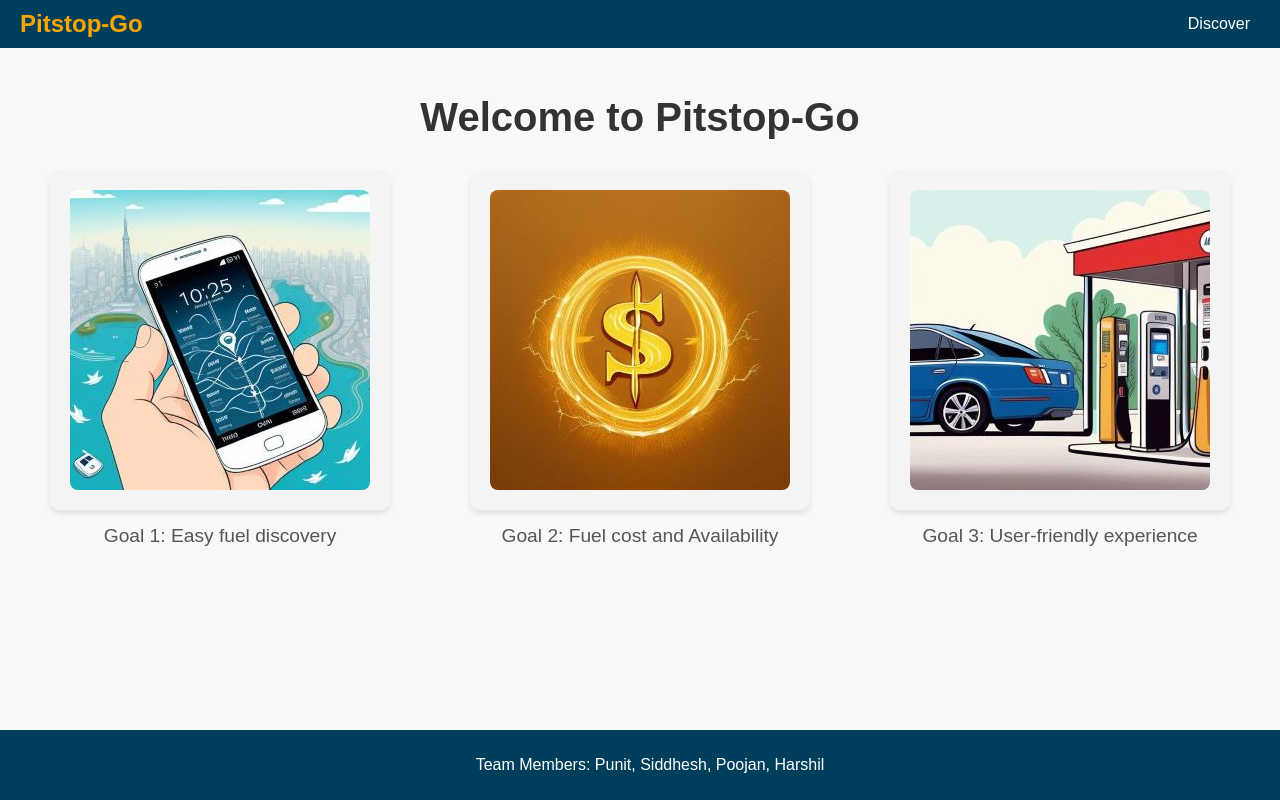
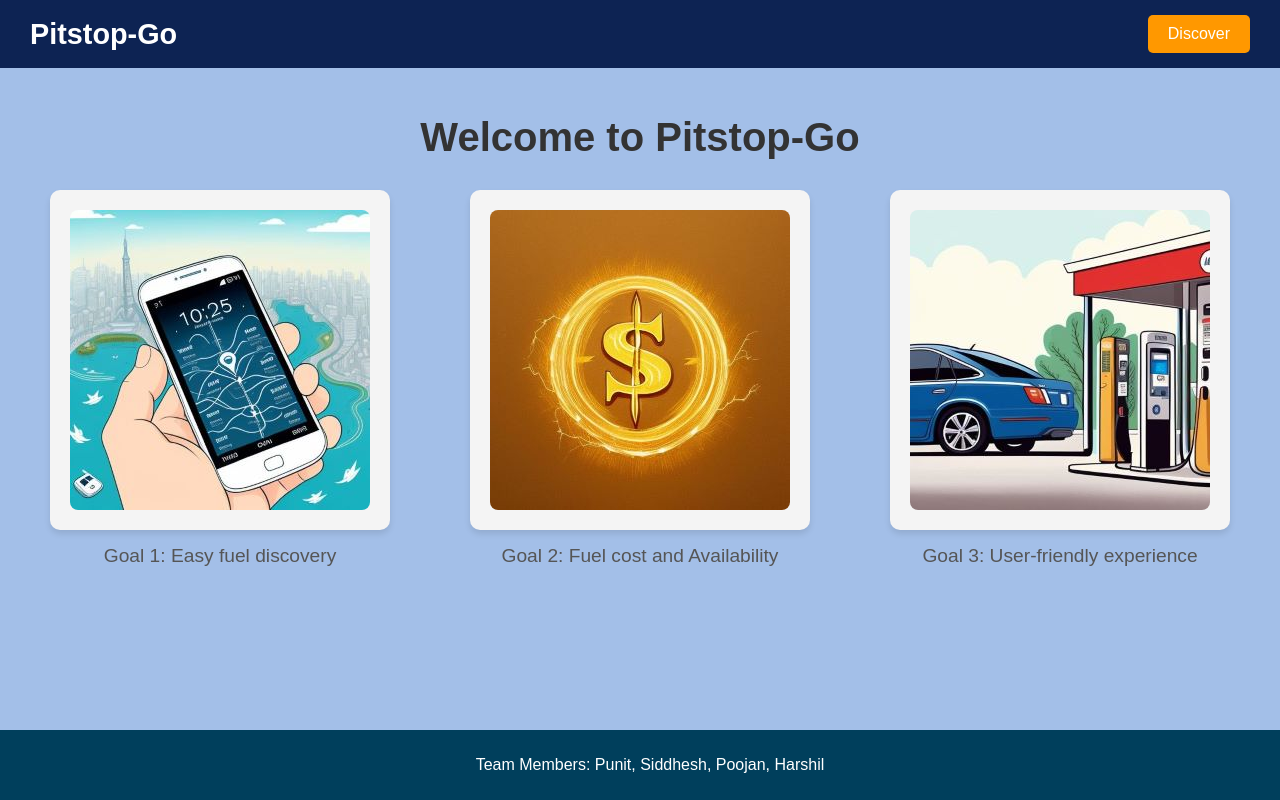
Before and after one commit to shukalpunit/ATV-EV-Fuel, a React (Create React App) app: page / in a window 1280 px wide. Built offline with nearby package versions, Linux system fonts and the light colour scheme.

Commit message:
Title and header corrections

```diff
--- a/public/index.html
+++ b/public/index.html
@@ -24,7 +24,7 @@
       work correctly both with client-side routing and a non-root public URL.
       Learn how to configure a non-root public URL by running `npm run build`.
     -->
-    <title>React App</title>
+    <title>PitstopGo!</title>
   </head>
   <body>
     <noscript>You need to enable JavaScript to run this app.</noscript>
--- a/src/App.css
+++ b/src/App.css
@@ -7,11 +7,12 @@ html, body {
 .App {
   display: flex;
   flex-direction: column;
-  min-height: 100vh; /* Use the full viewport height */
+  min-height: 100vh;
 }
 
 .main-content {
-  flex-grow: 1; /* Ensure the content area grows to take available space */
+  flex-grow: 1;
+  background-color: rgb(163, 191, 232); /* Ensure the content area grows to take available space */
 }
 
 footer {
--- a/src/components/Header.css
+++ b/src/components/Header.css
@@ -1,19 +1,57 @@
 .header {
-    background-color: #003f5c;
-    color: #fff;
-    padding: 10px 20px;
   display: flex;
   justify-content: space-between;
   align-items: center;
+  padding: 15px 30px;
+  background-color: #0d2353;
+  color: white;
+  box-shadow: 0 2px 5px rgba(0, 0, 0, 0.1);
 }
 
-  .logo {
-    font-size: 24px;
+.header-title {
+  font-size: 1.8rem;
   font-weight: bold;
-    color: #ffa600;
+  text-decoration: none;
+  color: white;
 }
 
-  nav a {
-    margin: 0 10px;
-    color: #fff;
+.header-links {
+  display: flex;
+  gap: 20px;
+  align-items: center;
 }
+
+.header-link {
+  text-decoration: none;
+  color: white;
+  font-size: 1rem;
+  transition: color 0.3s ease;
+}
+
+.header-link:hover {
+  color: #ff9800;
+}
+
+.header-button {
+  padding: 10px 20px;
+  font-size: 1rem;
+  background-color: #ff9800;
+  color: white;
+  border: none;
+  border-radius: 5px;
+  cursor: pointer;
+  transition: background-color 0.3s ease, transform 0.2s ease;
+  text-decoration: none;
+  display: inline-block;
+}
+
+.header-button:hover {
+  background-color: #e68a00;
+  transform: translateY(-3px); /* Adds a slight lift effect */
+  box-shadow: 0px 4px 6px rgba(0, 0, 0, 0.2); /* Shadow on hover */
+}
+
+.header-button:active {
+  transform: translateY(1px); /* Slightly moves back down on click */
+  box-shadow: none;
+}
--- a/src/components/Header.jsx
+++ b/src/components/Header.jsx
@@ -4,13 +4,16 @@ import "./Header.css";
 
 const Header = () => {
   return (
-    <header className="header">
-      <Link to="/" className="logo">Pitstop-Go</Link>
-      <nav>
-        <Link to="/discover">Discover</Link>
-        {/* Add more links here as needed */}
-      </nav>
-    </header>
+    <div className="header">
+      <Link to="/" className="header-title">
+        Pitstop-Go
+      </Link>
+      <div className="header-links">
+        <Link to="/discover" className="header-button">
+          Discover
+        </Link>
+      </div>
+    </div>
   );
 };
 
--- a/src/pages/Home.jsx
+++ b/src/pages/Home.jsx
@@ -1,5 +1,5 @@
 import React from 'react';
-import './Home.css'; // Ensure specific styling for Home page
+import './Home.css';
 import image1 from '../assets/images/adv_filtering.jpg';
 import image2 from '../assets/images/fuel_price.jpg';
 import image3 from '../assets/images/gas_station.jpg';
```
Lines whose indentation alone changed are shown as unchanged.
